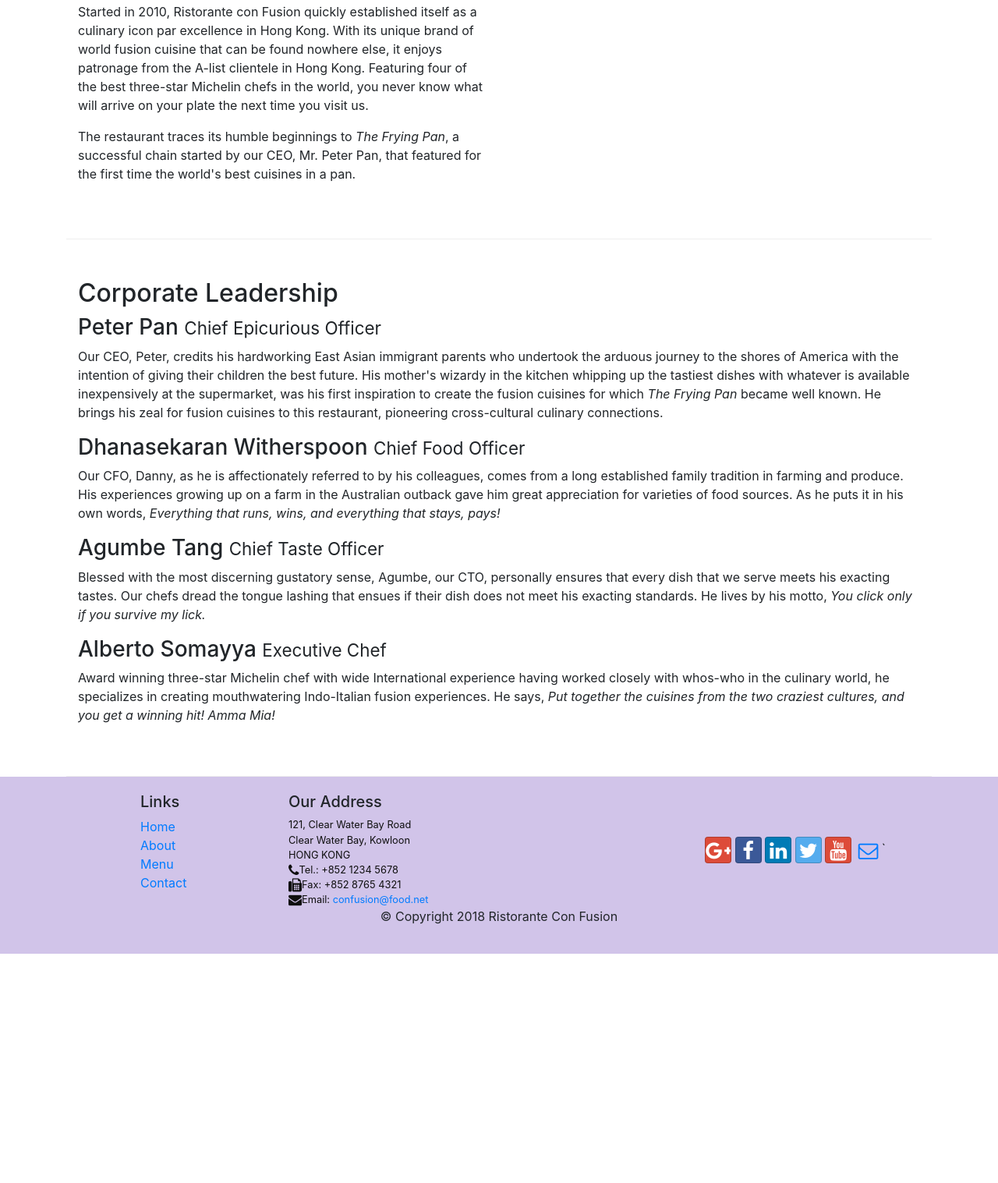
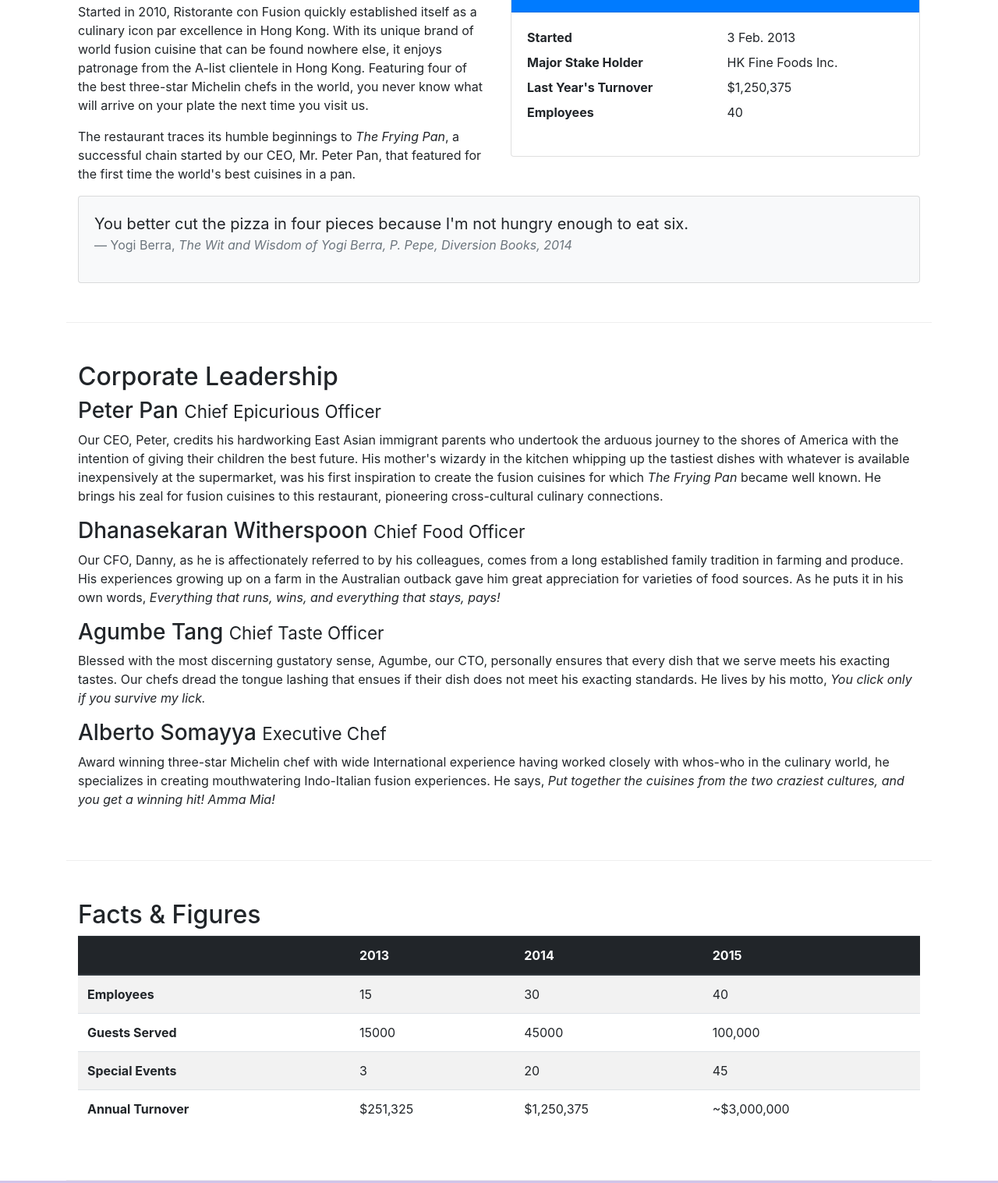
Before and after one commit to kavyakonisa/Restaurant_frontend, a website: page aboutus.html in a window 1280 px wide. Shown: the part 558-2075 px from the top of the page at 78% size. Before the commit the page ends 1781 px from the top, so only its background shows below. Drawn offline with nearby package versions, Linux system fonts and the light colour scheme.

Commit message:
Cards and Tables

```diff
--- a/aboutus.html
+++ b/aboutus.html
@@ -66,7 +66,34 @@
                 <p>Started in 2010, Ristorante con Fusion quickly established itself as a culinary icon par excellence in Hong Kong. With its unique brand of world fusion cuisine that can be found nowhere else, it enjoys patronage from the A-list clientele in Hong Kong.  Featuring four of the best three-star Michelin chefs in the world, you never know what will arrive on your plate the next time you visit us.</p>
                 <p>The restaurant traces its humble beginnings to <em>The Frying Pan</em>, a successful chain started by our CEO, Mr. Peter Pan, that featured for the first time the world's best cuisines in a pan.</p>
             </div>
-            <div class="col-12 col-sm">
+            <div class="col-sm">
+                <div class="card">
+                    <h3 class="card-header bg-primary text-white">Facts At a Glance</h3>
+                    <div class="card-body">
+                        <dl class="row">
+                            <dt class="col-6">Started</dt>
+                            <dd class="col-6">3 Feb. 2013</dd>
+                            <dt class="col-6">Major Stake Holder</dt>
+                            <dd class="col-6">HK Fine Foods Inc.</dd>
+                            <dt class="col-6">Last Year's Turnover</dt>
+                            <dd class="col-6">$1,250,375</dd>
+                            <dt class="col-6">Employees</dt>
+                            <dd class="col-6">40</dd>
+                        </dl>
+                    </div>
+                </div>
+            </div>
+           <div class="col-12">
+                <div class="card card-body bg-light">
+                    <blockquote class="blockquote">
+                        <p class="mb-0">You better cut the pizza in four pieces because
+                            I'm not hungry enough to eat six.</p>
+                        <footer class="blockquote-footer">Yogi Berra,
+                            <cite title="Source Title">The Wit and Wisdom of Yogi Berra,
+                            P. Pepe, Diversion Books, 2014</cite>
+                        </footer>
+                    </blockquote>
+                </div>
             </div>
         </div>
 
@@ -83,6 +110,51 @@
                 <h3>Alberto Somayya <small>Executive Chef</small></h3>
                 <p class="d-none d-sm-block">Award winning three-star Michelin chef with wide International experience having worked closely with whos-who in the culinary world, he specializes in creating mouthwatering Indo-Italian fusion experiences. He says, <em>Put together the cuisines from the two craziest cultures, and you get a winning hit! Amma Mia!</em></p>
             </div>
+       </div>
+       <div class="row row-content">
+        <div class="col-12 col-m-9">
+            <h2>Facts &amp; Figures</h2>
+            <div class="table-responsive">
+                    <table class="table table-striped">
+                        <thead class="thead-dark">
+                            <tr>
+                                <th>&nbsp;</th>
+                                <th>2013</th>
+                                <th>2014</th>
+                                <th>2015</th>
+                            </tr>
+                        </thead>
+                        <tbody>
+                            <tr>
+                                <th>Employees</th>
+                                <td>15</td>
+                                <td>30</td>
+                                <td>40</td>
+                            </tr>
+                            <tr>
+                                <th>Guests Served</th>
+                                <td>15000</td>
+                                <td>45000</td>
+                                <td>100,000</td>
+                            </tr>
+                            <tr>
+                                <th>Special Events</th>
+                                <td>3</td>
+                                <td>20</td>
+                                <td>45</td>
+                            </tr>
+                            <tr>
+                                <th>Annual Turnover</th>
+                                <td>$251,325</td>
+                                <td>$1,250,375</td>
+                                <td>~$3,000,000</td>
+                            </tr>
+                        </tbody>
+                    </table>
+                </div>
+        </div>
+        <div class="col-12 col-sm-3">
+        </div>
        </div>
 
     </div>
```
